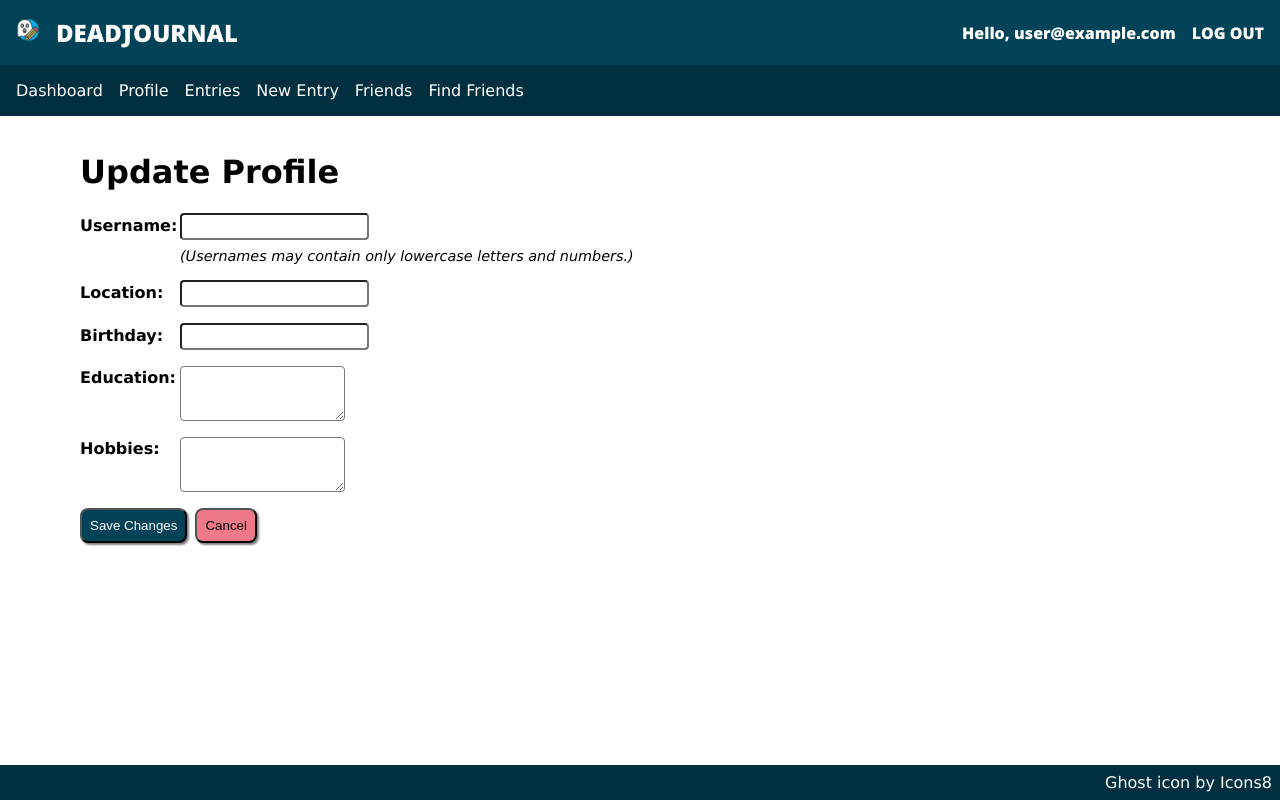
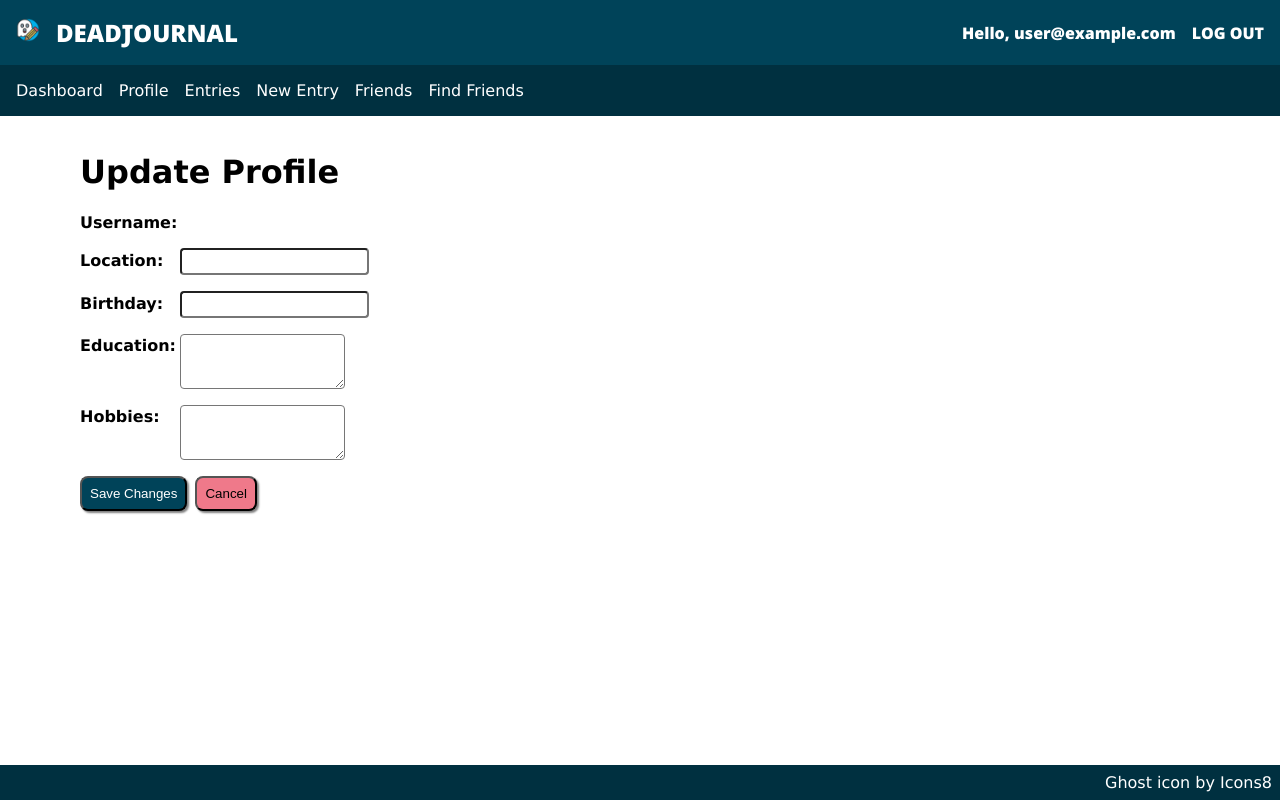
Before and after one commit to jdittert/dead-journal, a React (Create React App) app: page /update-profile in a window 1280 px wide. Built offline with nearby package versions, Linux system fonts and the light colour scheme; no server answers; the database is empty; sample sign-in values are in the browser's storage.

Commit message:
Disable username changes on update profile

```diff
--- a/src/components/UpdateProfile.js
+++ b/src/components/UpdateProfile.js
@@ -10,7 +10,6 @@ import '../styles/profile.css';
 export default function UpdateProfile() {
     const { currentUser } = useAuth()
     const { userInfo } = useInfo()
-    const usernameRef = useRef()
     const birthdayRef = useRef()
     const locationRef = useRef()
     const hobbiesRef = useRef()
@@ -29,7 +28,6 @@ export default function UpdateProfile() {
 
         try {
             await updateDoc(userRef, {
-                username: usernameRef.current.value.replace(/[\W]/gm,'').toLowerCase(),
                 birthday: birthdayRef.current.value,
                 location: locationRef.current.value,
                 education: educationRef.current.value,
@@ -57,8 +55,7 @@ export default function UpdateProfile() {
                     <div className='profile-field'>
                         <label htmlFor='username'><strong>Username: </strong></label>
                         <div>
-                        <input id='username' ref={usernameRef} defaultValue={userInfo.username && userInfo.username} type='text' />
-                        <div className='reminder-text'>(Usernames may contain only lowercase letters and numbers.)</div>
+                        {userInfo.username && userInfo.username}
                         </div>
                     </div>
                     <div className='profile-field'>
```
